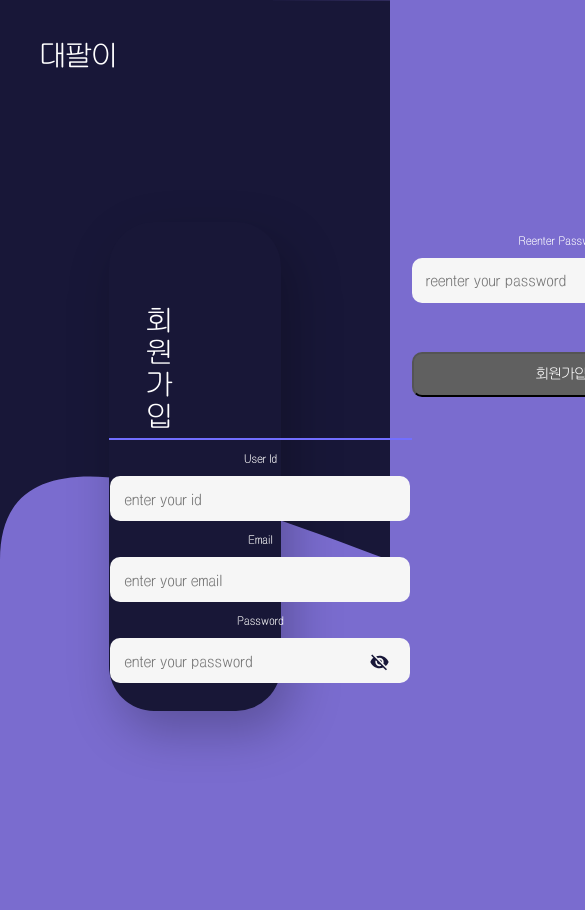
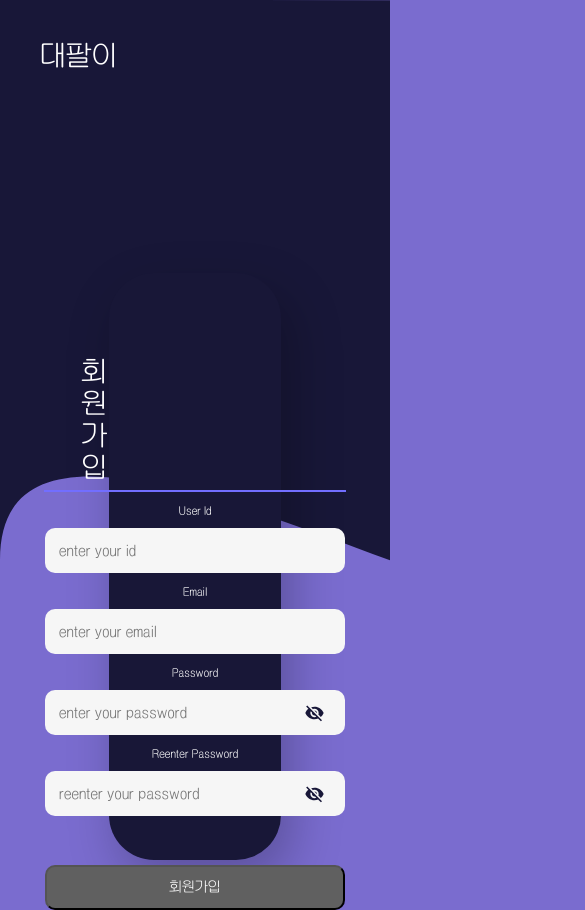
Before and after one commit to 2023-kodomo/fronEnd, a React (Create React App) app: page /Register in a window 390 px wide. Shown: the top 910 px of the page, 585 px wide, since content can reach past the window. Before the commit the page ends 844 px from the top, so only its background shows below. Built offline with nearby package versions, Linux system fonts and the light colour scheme; no server answers.

Commit message:
⚡️:: 반응형

```diff
--- a/src/components/loginpage/loginPageComponent.jsx
+++ b/src/components/loginpage/loginPageComponent.jsx
@@ -12,6 +12,10 @@ const ContainerBox = styled.div`
   display: flex;
   justify-content: center;
   align-items: center;
+
+  @media (max-device-height: 640px) {
+    margin-top: 100px;
+  }
 `;
 
 const ProjectName = styled.a`
@@ -35,6 +39,7 @@ const ProjectName = styled.a`
 const LoginPage = styled.div`
   width: 44vw;
   height: 58vh;
+  min-height: 587px;
   flex-shrink: 0;
 
   border-radius: 45px;
@@ -42,7 +47,6 @@ const LoginPage = styled.div`
   box-shadow: 10px 20px 50px 0.3px rgba(0, 0, 0, 0.25);
 
   display: flex;
-  flex-wrap: wrap;
   flex-direction: column;
   align-items: center;
 
@@ -227,7 +231,7 @@ const LoginPageComponent = () => {
   return (
     <>
       <StylingLobby></StylingLobby>
-        <ProjectName href="/">대팔이</ProjectName>
+      <ProjectName href="/">대팔이</ProjectName>
       <ContainerBox>
         <LoginPage>
           <LoginHeader>로그인</LoginHeader>
--- a/src/components/registerpage/registercomponent.jsx
+++ b/src/components/registerpage/registercomponent.jsx
@@ -11,6 +11,10 @@ const ContainerBox = styled.div`
   display: flex;
   justify-content: center;
   align-items: center;
+
+  @media (max-device-height: 640px) {
+    margin-top: 100px;
+  }
 `;
 
 const ProjectName = styled.a`
@@ -34,6 +38,7 @@ const ProjectName = styled.a`
 const SignUpPage = styled.div`
   width: 44vw;
   height: 58vh;
+  min-height: 587px;
   flex-shrink: 0;
 
   border-radius: 45px;
@@ -41,7 +46,6 @@ const SignUpPage = styled.div`
   box-shadow: 10px 20px 50px 0.3px rgba(0, 0, 0, 0.25);
 
   display: flex;
-  flex-wrap: wrap;
   flex-direction: column;
   align-items: center;
 
```
